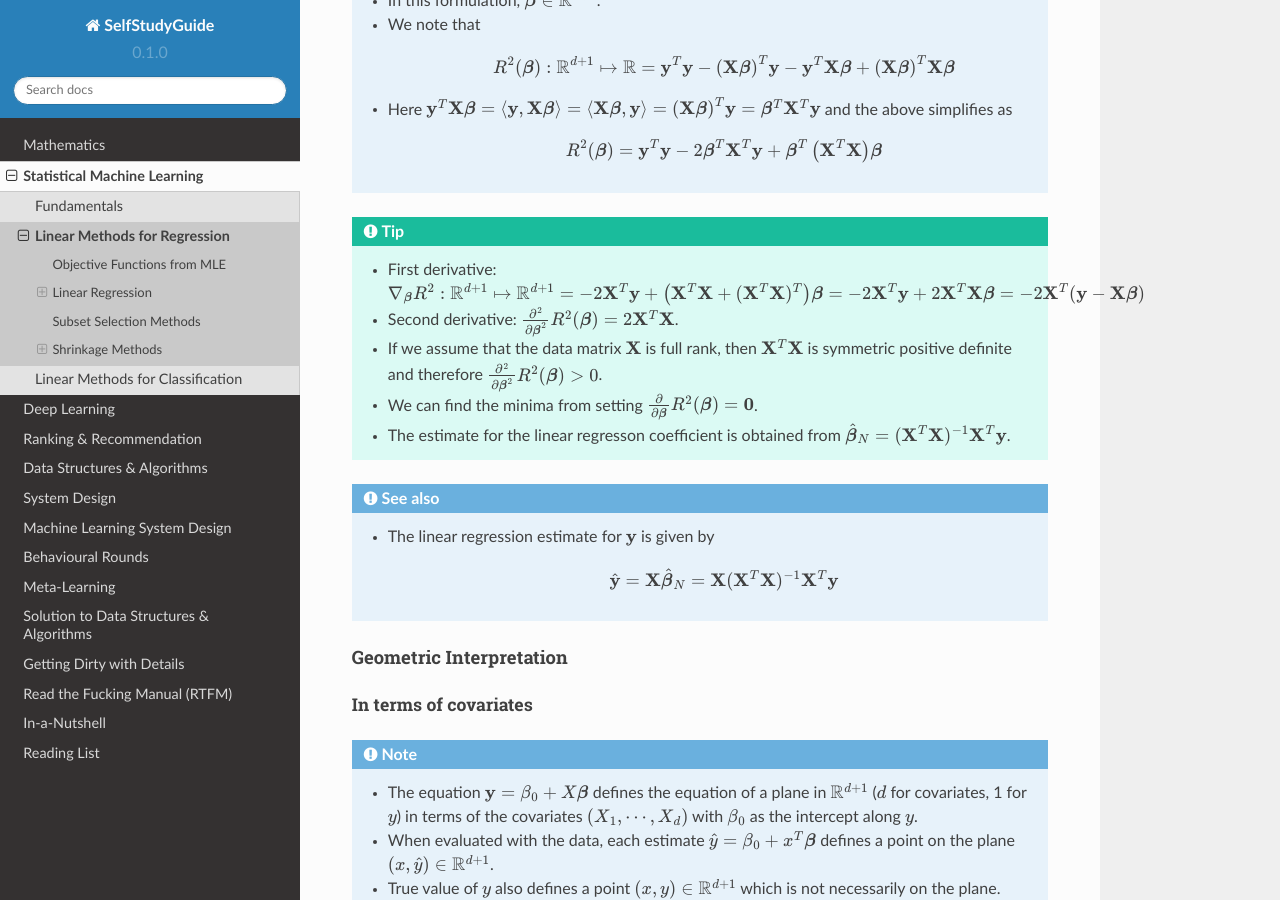
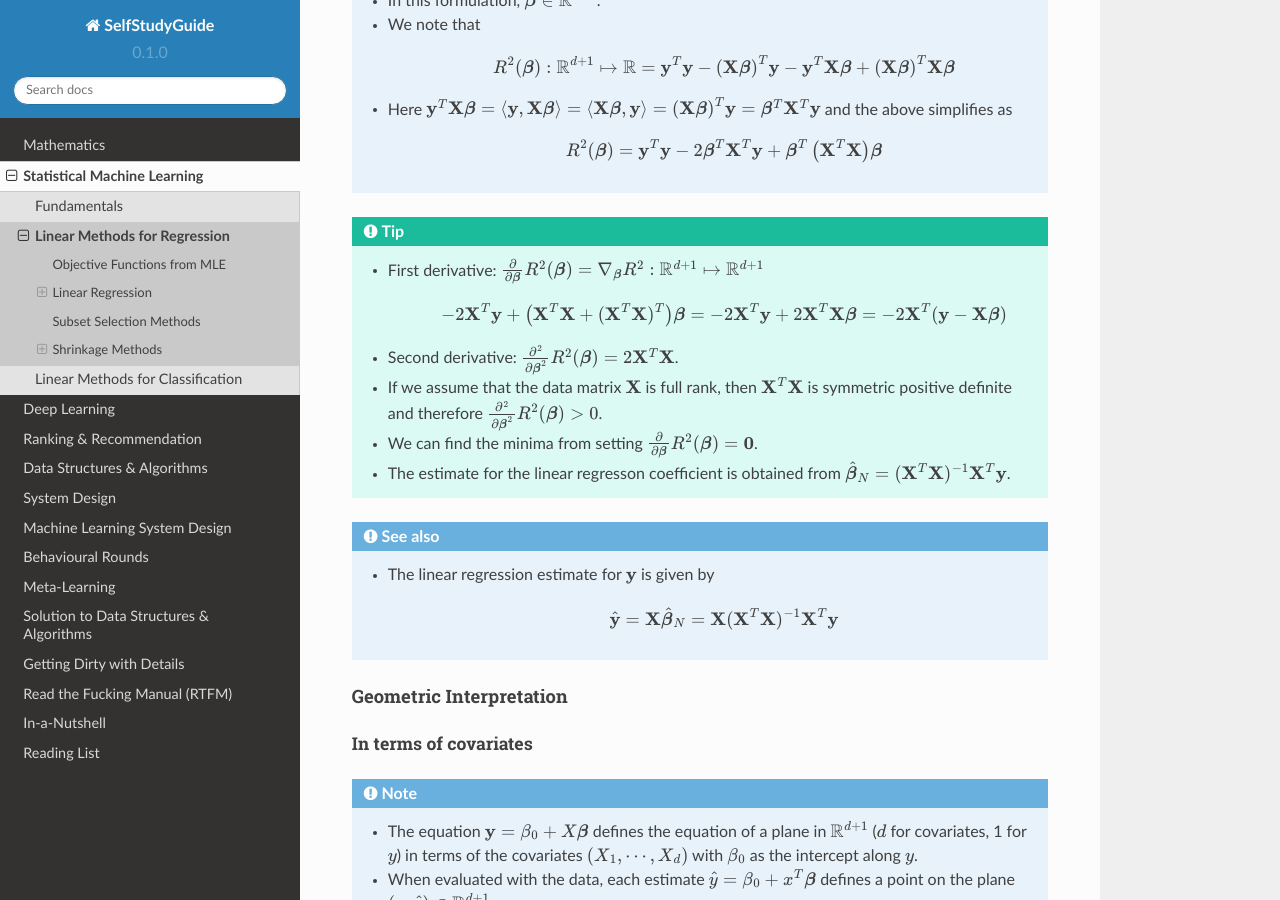
Before and after one commit to uselesstechjunks/leetcode, a Sphinx documentation site: the page built from docs/source/ml/linearreg.rst, in a window 1280 px wide and 900 px high, scrolled down 1391 px. Built offline with Sphinx 7.4.7 and the Read the Docs theme 2.0.0, drawn with Linux system fonts in a browser that asks for light colours.

Commit message:
Update linearreg.rst

```diff
--- a/docs/source/ml/linearreg.rst
+++ b/docs/source/ml/linearreg.rst
@@ -47,7 +47,9 @@ Optimisation: Least Squares
 		.. math:: R^2(\boldsymbol{\beta})=\mathbf{y}^T\mathbf{y}-2\boldsymbol{\beta}^T\mathbf{X}^T\mathbf{y}+\boldsymbol{\beta}^T\left(\mathbf{X}^T\mathbf{X}\right)\boldsymbol{\beta}
 
 .. tip::
-	* First derivative: :math:`\nabla_{\boldsymbol{\beta}}R^2:\mathbb{R}^{d+1}\mapsto\mathbb{R}^{d+1}=-2\mathbf{X}^T\mathbf{y}+\left(\mathbf{X}^T\mathbf{X}+(\mathbf{X}^T\mathbf{X})^T\right)\boldsymbol{\beta}=-2\mathbf{X}^T\mathbf{y}+2\mathbf{X}^T\mathbf{X}\boldsymbol{\beta}=-2\mathbf{X}^T(\mathbf{y}-\mathbf{X}\boldsymbol{\beta})`
+	* First derivative: :math:`\frac{\partial}{\mathop{\partial\boldsymbol{\beta}}}R^2(\boldsymbol{\beta})=\nabla_{\boldsymbol{\beta}}R^2:\mathbb{R}^{d+1}\mapsto\mathbb{R}^{d+1}`
+
+		.. math:: -2\mathbf{X}^T\mathbf{y}+\left(\mathbf{X}^T\mathbf{X}+(\mathbf{X}^T\mathbf{X})^T\right)\boldsymbol{\beta}=-2\mathbf{X}^T\mathbf{y}+2\mathbf{X}^T\mathbf{X}\boldsymbol{\beta}=-2\mathbf{X}^T(\mathbf{y}-\mathbf{X}\boldsymbol{\beta})
 	* Second derivative: :math:`\frac{\partial^2}{\mathop{\partial\boldsymbol{\beta}}^2}R^2(\boldsymbol{\beta})=2\mathbf{X}^T\mathbf{X}`.
 	* If we assume that the data matrix :math:`\mathbf{X}` is full rank, then :math:`\mathbf{X}^T\mathbf{X}` is symmetric positive definite and therefore :math:`\frac{\partial^2}{\mathop{\partial\boldsymbol{\beta}}^2}R^2(\boldsymbol{\beta})> 0`.
 	* We can find the minima from setting :math:`\frac{\partial}{\mathop{\partial\boldsymbol{\beta}}}R^2(\boldsymbol{\beta})=\mathbf{0}`.
```
